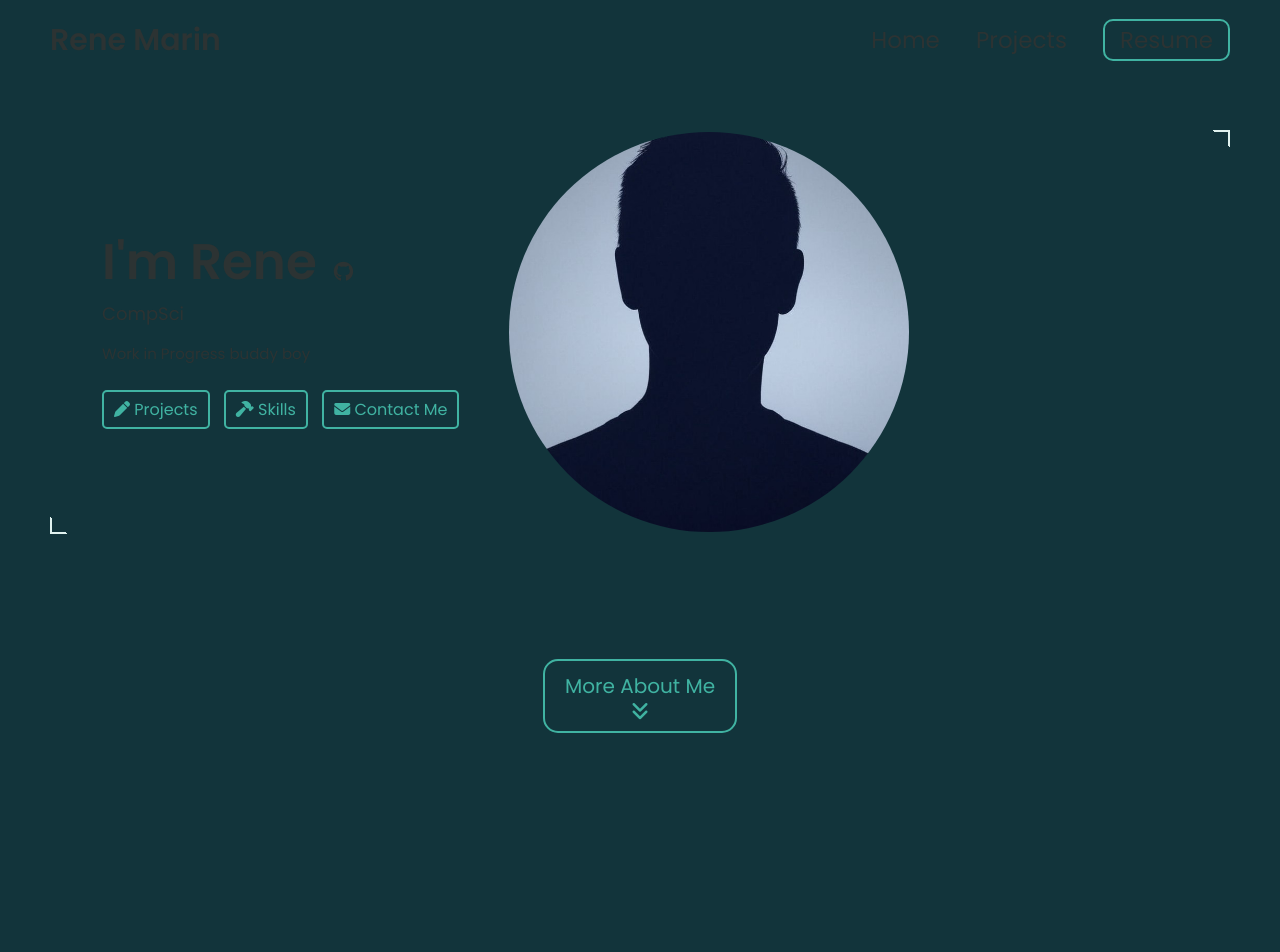
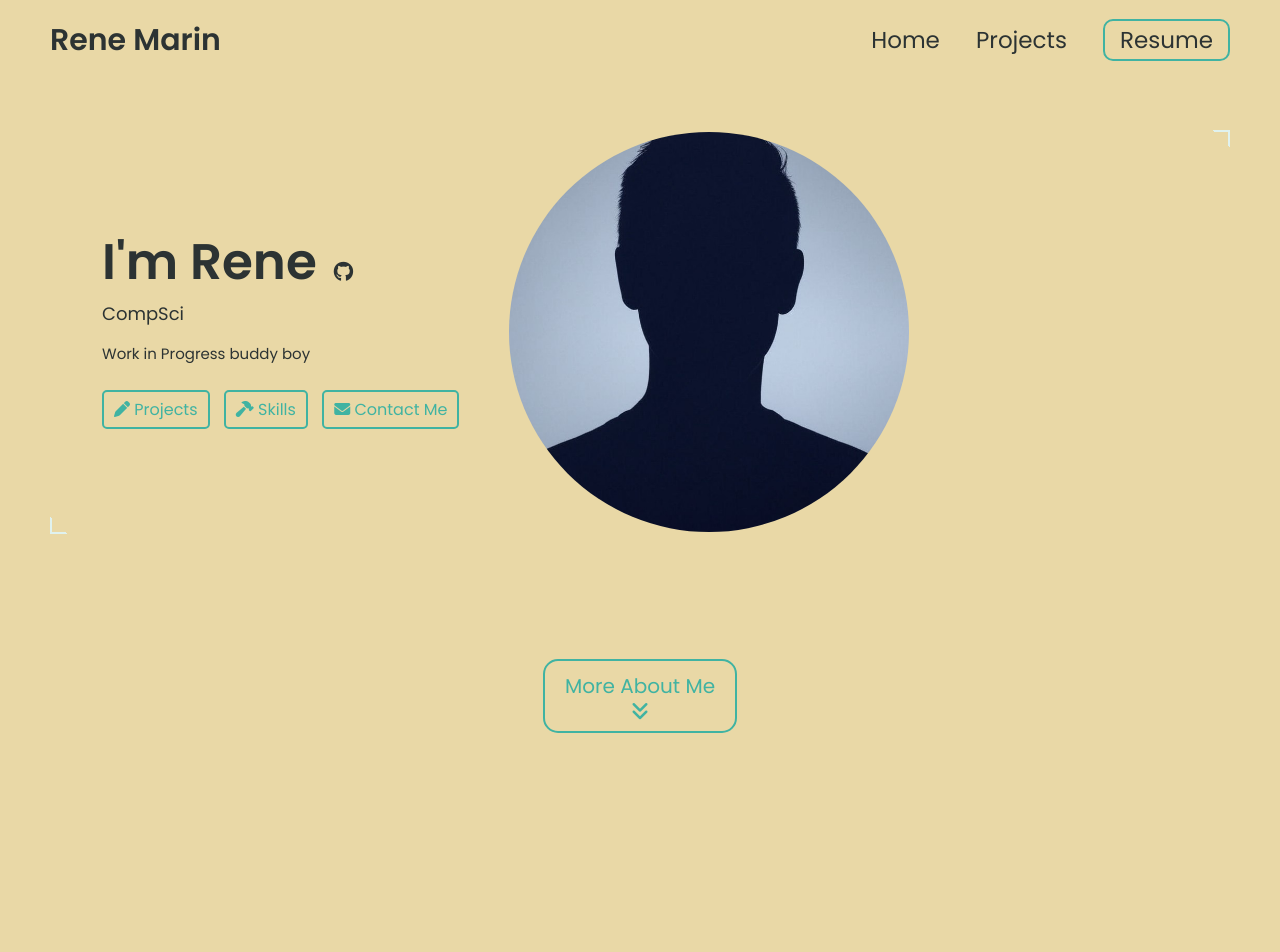
Before and after one commit to renemarin/renemarin.github.io, a Jekyll site: the page built from index.html, in a window 1280 px wide. Shown: the top 952 px of the page. Built offline with Jekyll 4.4.1, drawn with Linux system fonts in a browser that asks for light colours.

Commit message:
Update _config.yml

```diff
--- a/_config.yml
+++ b/_config.yml
@@ -58,7 +58,7 @@ colors: # this is the basic theme
   border: "#e0f2ef"
   link: "#40b3a2"
   highlight: "#2a9d8f"
-  background: "#12343b"
+  background: "#e9d8a6"
   light_background: "#f0f9f7"
 
 # A few examples.
```
